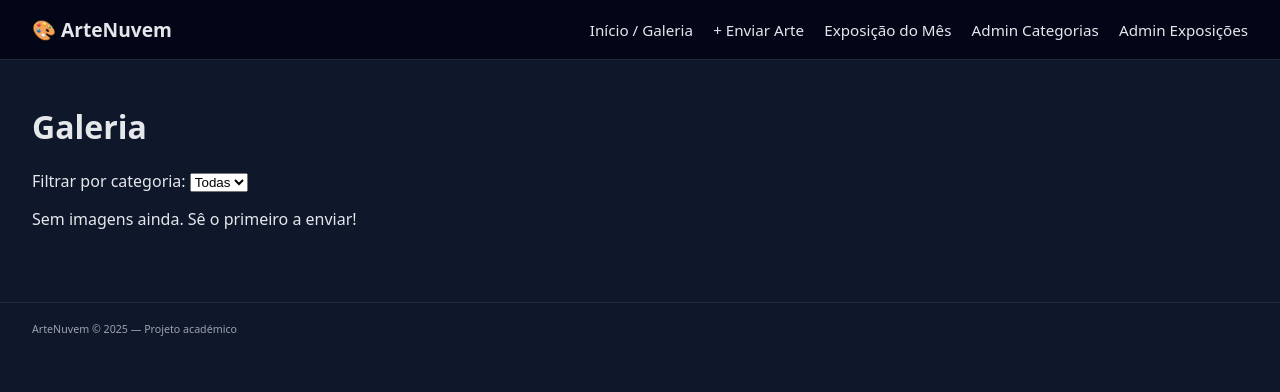
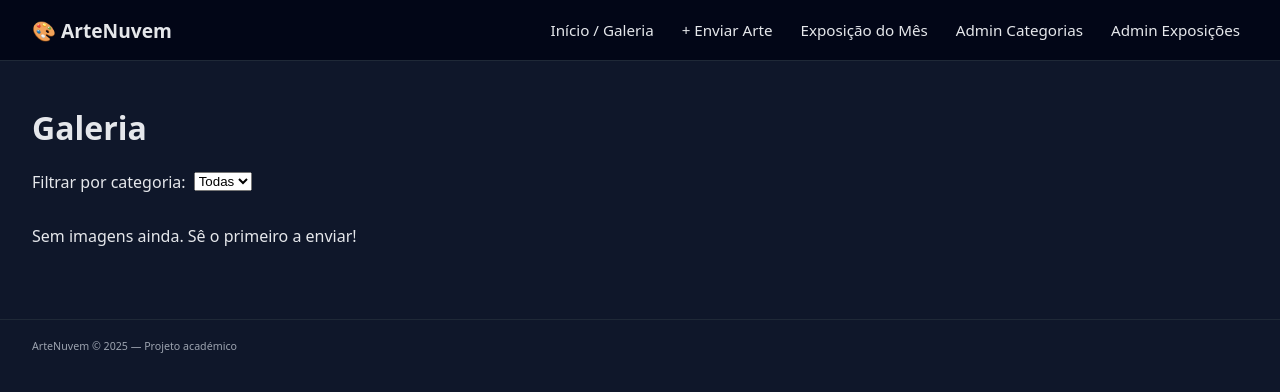
Before and after one commit to WilkerJoseLopes/ArteNuvem, a Flask app: page / in a window 1280 px wide. Shown: the top 392 px of the page. Run offline with Flask 3, Linux system fonts and the light colour scheme; data comes from the database, SQL or seed files in the repository; data that the repository does not hold is empty.

Commit message:
Update style.css

```diff
--- a/static/css/style.css
+++ b/static/css/style.css
@@ -1,3 +1,4 @@
+/* Layout geral */
 body {
     margin: 0;
     font-family: system-ui, -apple-system, BlinkMacSystemFont, "Segoe UI", sans-serif;
@@ -7,6 +8,7 @@ body {
 
 header {
     display: flex;
+    flex-wrap: wrap;
     justify-content: space-between;
     align-items: center;
     padding: 1rem 2rem;
@@ -19,21 +21,59 @@ header {
     font-size: 1.2rem;
 }
 
+nav {
+    display: flex;
+    flex-wrap: wrap;
+    gap: 0.75rem;
+}
+
 nav a {
-    margin-left: 1rem;
     color: #e5e7eb;
     text-decoration: none;
     font-size: 0.95rem;
+    padding: 0.25rem 0.5rem;
+    border-radius: 999px;
 }
 
 nav a:hover {
-    text-decoration: underline;
+    background: #111827;
 }
 
 main {
     padding: 1.5rem 2rem;
 }
 
+footer {
+    margin-top: 2rem;
+    padding: 1rem 2rem;
+    border-top: 1px solid #1f2937;
+    font-size: 0.8rem;
+    color: #9ca3af;
+}
+
+/* Flash messages */
+.flash-container {
+    margin-bottom: 1rem;
+}
+
+.flash {
+    padding: 0.5rem 0.75rem;
+    border-radius: 0.5rem;
+    margin-bottom: 0.25rem;
+    font-size: 0.9rem;
+}
+
+.flash.success {
+    background: #16a34a33;
+    border: 1px solid #16a34a;
+}
+
+.flash.error {
+    background: #dc262633;
+    border: 1px solid #dc2626;
+}
+
+/* Grid / cards */
 .grid {
     display: grid;
     gap: 1rem;
@@ -66,19 +106,27 @@ main {
     font-size: 1rem;
 }
 
+/* Formulários */
 .form {
-    max-width: 400px;
+    max-width: 420px;
     display: flex;
     flex-direction: column;
     gap: 0.75rem;
 }
 
-.form input, .form select, .form textarea {
+.form input,
+.form select,
+.form textarea {
     padding: 0.5rem;
     border-radius: 0.5rem;
     border: 1px solid #4b5563;
     background: #020617;
     color: #e5e7eb;
+}
+
+.form textarea {
+    min-height: 80px;
+    resize: vertical;
 }
 
 button {
@@ -88,37 +136,85 @@ button {
     background: #4f46e5;
     color: white;
     cursor: pointer;
+    font-weight: 500;
 }
 
 button:hover {
     background: #6366f1;
 }
 
-.flash-container {
+/* Imagem detalhe */
+.imagem-detalhe img {
+    max-width: 100%;
+    border-radius: 0.75rem;
     margin-bottom: 1rem;
 }
 
-.flash {
+.imagem-detalhe h2 {
+    margin-top: 0;
+}
+
+.comentarios {
+    margin-top: 1.5rem;
+}
+
+.comentario {
+    background: #020617;
+    border-radius: 0.5rem;
     padding: 0.5rem 0.75rem;
-    border-radius: 0.5rem;
-    margin-bottom: 0.25rem;
+    border: 1px solid #1f2937;
+    margin-bottom: 0.5rem;
     font-size: 0.9rem;
 }
 
-.flash.success {
-    background: #16a34a33;
-    border: 1px solid #16a34a;
+/* Pequenos detalhes */
+.badge {
+    display: inline-block;
+    padding: 0.15rem 0.5rem;
+    border-radius: 999px;
+    background: #1d4ed8;
+    font-size: 0.75rem;
 }
 
-.flash.error {
-    background: #dc262633;
-    border: 1px solid #dc2626;
+.filter-form {
+    margin-bottom: 1rem;
+    display: flex;
+    gap: 0.5rem;
+    align-items: center;
+    flex-wrap: wrap;
 }
 
-footer {
-    margin-top: 2rem;
-    padding: 1rem 2rem;
-    border-top: 1px solid #1f2937;
-    font-size: 0.8rem;
-    color: #9ca3af;
+.lista-simples {
+    list-style: none;
+    padding-left: 0;
 }
+
+.lista-simples li {
+    margin-bottom: 0.25rem;
+}
+
+/* Comentários */
+.form-comentario {
+    margin-top: 0.75rem;
+    display: flex;
+    flex-direction: column;
+    gap: 0.5rem;
+}
+
+.actions-row {
+    display: flex;
+    flex-wrap: wrap;
+    gap: 0.5rem;
+    margin-bottom: 1rem;
+}
+
+/* Responsivo */
+@media (max-width: 640px) {
+    header {
+        padding: 0.75rem 1rem;
+    }
+
+    main {
+        padding: 1rem;
+    }
+}
```
